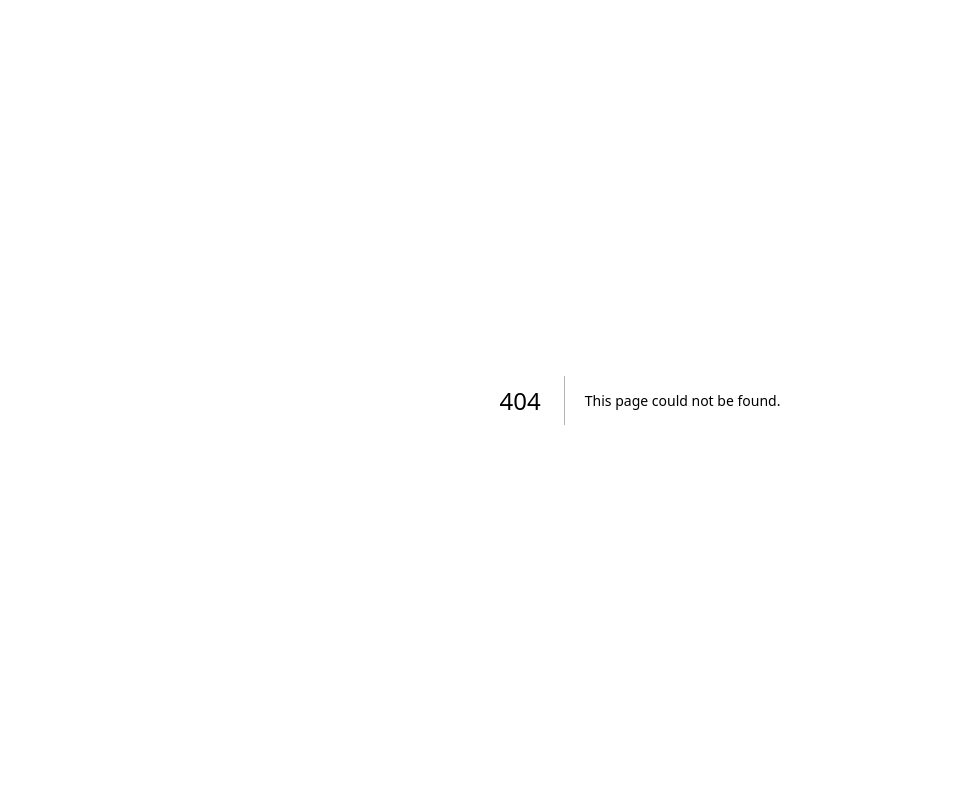
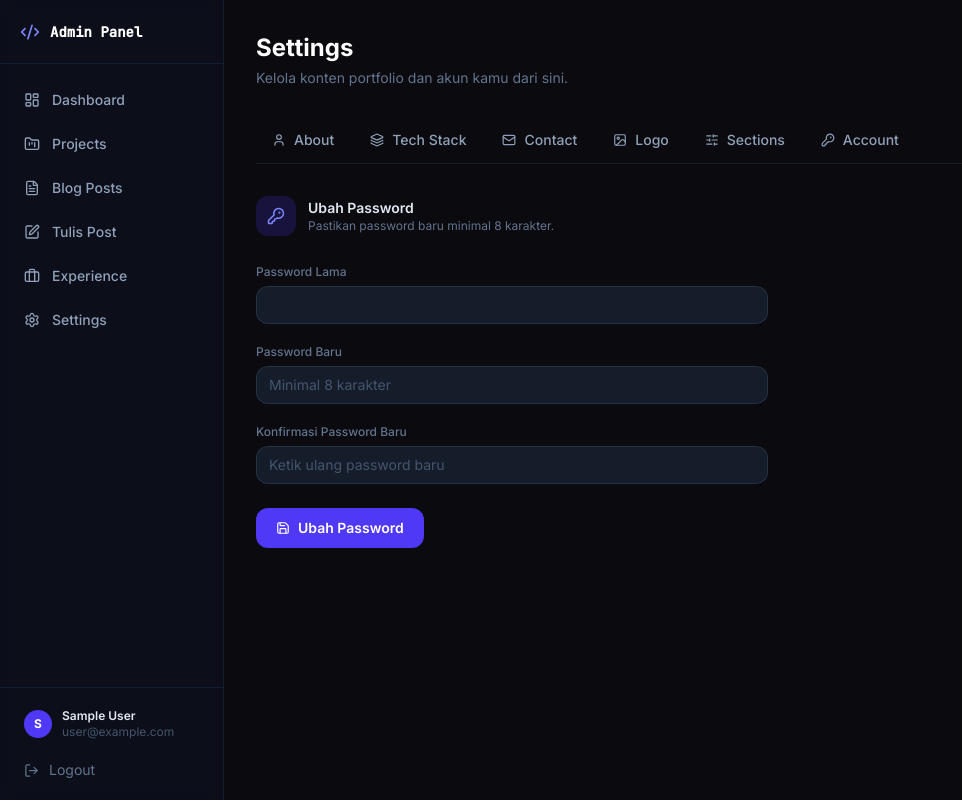
Before and after one commit to vindypratama/porto, a Next.js app: page /admin/settings/account in a window 1280 px wide. Before the commit this address had no page. Shown: the whole page, without its empty margins (0-962 px from the left). Built offline with nearby package versions, Linux system fonts and the light colour scheme; no server answers; sample sign-in values are in the browser's storage.

Commit message:
fitur ubah password

```diff
--- /dev/null
+++ b/app/admin/(dashboard)/settings/account/page.tsx
@@ -0,0 +1,125 @@
+"use client";
+
+import { useState } from "react";
+import { Save, Loader2, KeyRound } from "lucide-react";
+
+export default function AccountSettingsPage() {
+  const [currentPassword, setCurrentPassword] = useState("");
+  const [newPassword, setNewPassword] = useState("");
+  const [confirmPassword, setConfirmPassword] = useState("");
+  const [saving, setSaving] = useState(false);
+  const [error, setError] = useState("");
+  const [success, setSuccess] = useState("");
+
+  async function handleSave() {
+    setError("");
+    setSuccess("");
+
+    if (!currentPassword || !newPassword || !confirmPassword) {
+      setError("Semua field wajib diisi.");
+      return;
+    }
+
+    if (newPassword.length < 8) {
+      setError("Password baru minimal 8 karakter.");
+      return;
+    }
+
+    if (newPassword !== confirmPassword) {
+      setError("Konfirmasi password tidak cocok.");
+      return;
+    }
+
+    setSaving(true);
+    try {
+      const res = await fetch("/api/admin/account/password", {
+        method: "PATCH",
+        headers: { "Content-Type": "application/json" },
+        body: JSON.stringify({ currentPassword, newPassword }),
+      });
+
+      const data = await res.json();
+
+      if (!res.ok) {
+        setError(data.error ?? "Gagal mengubah password.");
+      } else {
+        setSuccess("Password berhasil diubah!");
+        setCurrentPassword("");
+        setNewPassword("");
+        setConfirmPassword("");
+      }
+    } catch {
+      setError("Gagal mengubah password.");
+    } finally {
+      setSaving(false);
+    }
+  }
+
+  return (
+    <div className="max-w-lg">
+      {error && (
+        <div className="mb-4 px-4 py-3 rounded-xl bg-red-950/50 border border-red-500/30 text-red-400 text-sm">
+          {error}
+        </div>
+      )}
+      {success && (
+        <div className="mb-4 px-4 py-3 rounded-xl bg-emerald-950/50 border border-emerald-500/30 text-emerald-400 text-sm">
+          {success}
+        </div>
+      )}
+
+      <div className="flex flex-col gap-5">
+        <div className="flex items-center gap-3 mb-2">
+          <div className="w-10 h-10 rounded-xl bg-indigo-600/20 flex items-center justify-center">
+            <KeyRound size={18} className="text-indigo-400" />
+          </div>
+          <div>
+            <h3 className="text-sm font-semibold text-slate-200">Ubah Password</h3>
+            <p className="text-xs text-slate-500">Pastikan password baru minimal 8 karakter.</p>
+          </div>
+        </div>
+
+        <div className="flex flex-col gap-1.5">
+          <label className="text-xs font-medium text-slate-500">Password Lama</label>
+          <input
+            type="password"
+            value={currentPassword}
+            onChange={(e) => { setCurrentPassword(e.target.value); setSuccess(""); }}
+            className="w-full px-3 py-2 rounded-xl bg-slate-800/60 border border-slate-700/60 text-slate-200 placeholder-slate-600 text-sm focus:outline-none focus:border-indigo-500/60 focus:ring-1 focus:ring-indigo-500/20 transition-all"
+          />
+        </div>
+
+        <div className="flex flex-col gap-1.5">
+          <label className="text-xs font-medium text-slate-500">Password Baru</label>
+          <input
+            type="password"
+            value={newPassword}
+            onChange={(e) => { setNewPassword(e.target.value); setSuccess(""); }}
+            placeholder="Minimal 8 karakter"
+            className="w-full px-3 py-2 rounded-xl bg-slate-800/60 border border-slate-700/60 text-slate-200 placeholder-slate-600 text-sm focus:outline-none focus:border-indigo-500/60 focus:ring-1 focus:ring-indigo-500/20 transition-all"
+          />
+        </div>
+
+        <div className="flex flex-col gap-1.5">
+          <label className="text-xs font-medium text-slate-500">Konfirmasi Password Baru</label>
+          <input
+            type="password"
+            value={confirmPassword}
+            onChange={(e) => { setConfirmPassword(e.target.value); setSuccess(""); }}
+            placeholder="Ketik ulang password baru"
+            className="w-full px-3 py-2 rounded-xl bg-slate-800/60 border border-slate-700/60 text-slate-200 placeholder-slate-600 text-sm focus:outline-none focus:border-indigo-500/60 focus:ring-1 focus:ring-indigo-500/20 transition-all"
+          />
+        </div>
+      </div>
+
+      <button
+        onClick={handleSave}
+        disabled={saving}
+        className="mt-6 inline-flex items-center gap-2 px-5 py-2.5 rounded-xl bg-indigo-600 hover:bg-indigo-500 text-white text-sm font-semibold transition-all disabled:opacity-50"
+      >
+        {saving ? <Loader2 size={14} className="animate-spin" /> : <Save size={14} />}
+        Ubah Password
+      </button>
+    </div>
+  );
+}
--- a/app/admin/(dashboard)/settings/layout.tsx
+++ b/app/admin/(dashboard)/settings/layout.tsx
@@ -1,5 +1,5 @@
 import Link from "next/link";
-import { User, Layers, Mail, Image, SlidersHorizontal } from "lucide-react";
+import { User, Layers, Mail, Image, SlidersHorizontal, KeyRound } from "lucide-react";
 
 const SETTINGS_TABS = [
   { label: "About",      href: "/admin/settings/about",      icon: User   },
@@ -7,6 +7,7 @@ const SETTINGS_TABS = [
   { label: "Contact",    href: "/admin/settings/contact",     icon: Mail   },
   { label: "Logo",       href: "/admin/settings/logo",        icon: Image  },
   { label: "Sections",   href: "/admin/settings/sections",    icon: SlidersHorizontal },
+  { label: "Account",    href: "/admin/settings/account",     icon: KeyRound },
 ];
 
 export default function SettingsLayout({
@@ -17,8 +18,8 @@ export default function SettingsLayout({
   return (
     <div className="p-4 md:p-6 lg:p-8">
       <div className="mb-8">
-        <h1 className="text-2xl font-bold text-white">Site Settings</h1>
-        <p className="mt-1 text-sm text-slate-500">Kelola konten portfolio kamu dari sini.</p>
+        <h1 className="text-2xl font-bold text-white">Settings</h1>
+        <p className="mt-1 text-sm text-slate-500">Kelola konten portfolio dan akun kamu dari sini.</p>
       </div>
 
       {/* Tab navigation */}
--- /dev/null
+++ b/app/api/admin/account/password/route.ts
@@ -0,0 +1,56 @@
+import { NextRequest, NextResponse } from "next/server";
+import { requireAuth } from "@/modules/auth";
+import { prisma } from "@/lib/prisma";
+import bcrypt from "bcryptjs";
+
+export async function PATCH(req: NextRequest) {
+  const session = await requireAuth();
+  if (!session?.user?.email) {
+    return NextResponse.json({ error: "Unauthorized" }, { status: 401 });
+  }
+
+  try {
+    const { currentPassword, newPassword } = await req.json();
+
+    if (!currentPassword || !newPassword) {
+      return NextResponse.json(
+        { error: "Password lama dan baru wajib diisi." },
+        { status: 400 }
+      );
+    }
+
+    if (newPassword.length < 8) {
+      return NextResponse.json(
+        { error: "Password baru minimal 8 karakter." },
+        { status: 400 }
+      );
+    }
+
+    const user = await prisma.user.findUnique({
+      where: { email: session.user.email },
+    });
+
+    if (!user) {
+      return NextResponse.json({ error: "User tidak ditemukan." }, { status: 404 });
+    }
+
+    const isValid = await bcrypt.compare(currentPassword, user.password);
+    if (!isValid) {
+      return NextResponse.json(
+        { error: "Password lama salah." },
+        { status: 400 }
+      );
+    }
+
+    const hashedPassword = await bcrypt.hash(newPassword, 12);
+    await prisma.user.update({
+      where: { id: user.id },
+      data: { password: hashedPassword },
+    });
+
+    return NextResponse.json({ message: "Password berhasil diubah." });
+  } catch (err: unknown) {
+    const message = err instanceof Error ? err.message : "Gagal mengubah password.";
+    return NextResponse.json({ error: message }, { status: 500 });
+  }
+}
--- a/prisma/seed.ts
+++ b/prisma/seed.ts
@@ -23,7 +23,9 @@ async function main() {
   // ── 1. Admin User ─────────────────────────────────────────────
   const admin = await prisma.user.upsert({
     where: { email: "admin@portfolio.dev" },
-    update: {},
+    update: {
+      password: await bcrypt.hash("ganti-password-ini", 12),
+    },
     create: {
       email:    "admin@portfolio.dev",
       name:     "Vindy",
```
